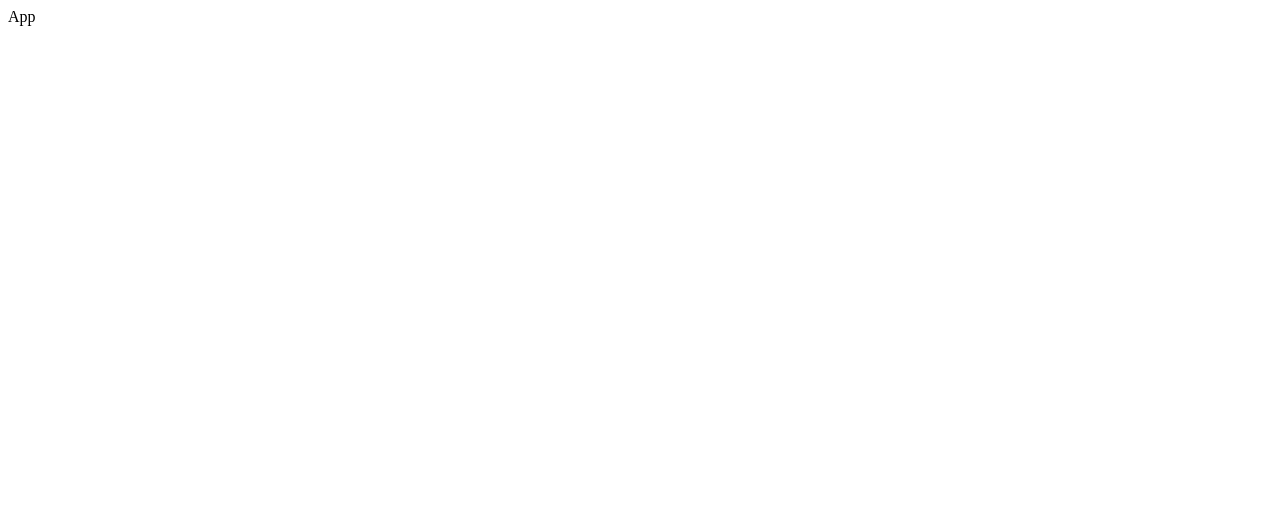
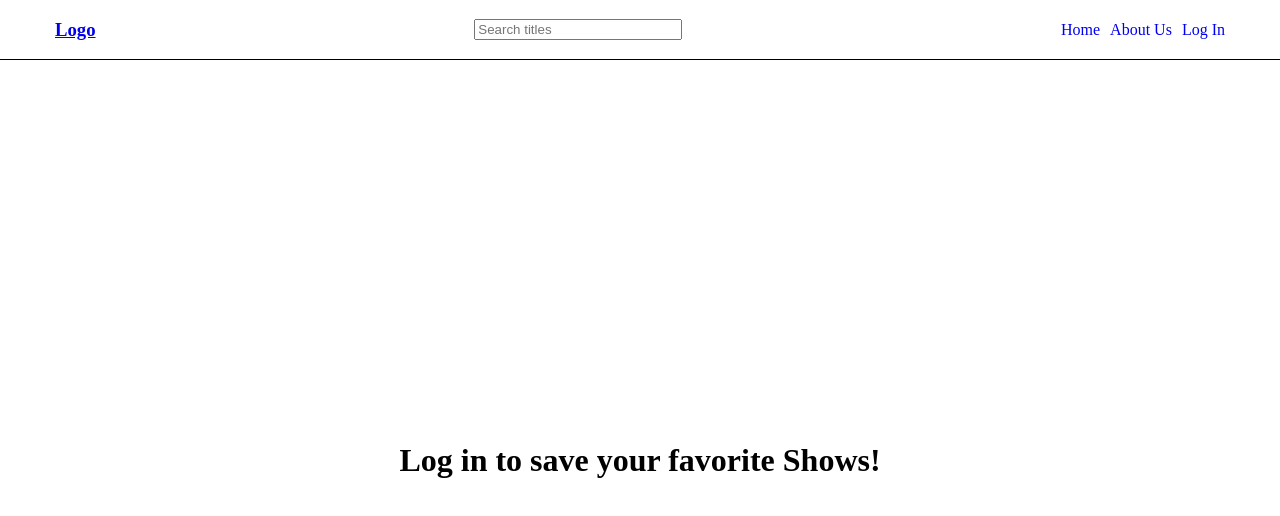
Before and after one commit to CristiMih/tv-series-manager, a React (Vite) app: page / in a window 1280 px wide. Shown: the top 516 px of the page. Built offline with nearby package versions, Linux system fonts and the light colour scheme.

Commit message:
Added SearchBar and Discover components with fetch functionality

```diff
--- a/db.json
+++ b/db.json
@@ -4,4 +4,5 @@
       "id" : 1
     }
   ]
+
 }
--- a/package.json
+++ b/package.json
@@ -12,7 +12,8 @@
   },
   "dependencies": {
     "react": "^19.2.0",
-    "react-dom": "^19.2.0"
+    "react-dom": "^19.2.0",
+    "react-router": "^7.10.1"
   },
   "devDependencies": {
     "@eslint/js": "^9.39.1",
--- /dev/null
+++ b/src/App.css
@@ -0,0 +1,8 @@
+html{
+  font-size: 62.5%;
+}
+
+body {
+  margin: 0;
+  font-size: 1.6rem;
+}
--- a/src/App.jsx
+++ b/src/App.jsx
@@ -1,7 +1,24 @@
+import { useEffect, useState } from "react";
+import { BrowserRouter, Route, Routes } from "react-router";
+import Nav from "./components/Nav/Nav"
+import ContentSection from "./components/ContentSection/Content";
+import Discover from "./components/Discover/Discover"
+import "./App.css"
+
 export default function App() {
-  return(
-    <>
-      <div>App</div>
-    </>
-  )
+
+  return (
+
+    <BrowserRouter>
+      <Nav />
+      <Routes>
+        <Route path="/" element={<ContentSection />} />
+        <Route path="discover" element={<Discover />}/>
+        <Route path="*" element={<h1>404 Not Found</h1>}/>
+      </Routes>
+    </BrowserRouter>
+
+
+
+  );
 }
--- /dev/null
+++ b/src/components/ContentSection/Content.jsx
@@ -0,0 +1,10 @@
+import styles from "./ContentSection.module.css"
+
+export default function ContentSection() {
+  return(
+    <main className={styles.main}>
+      <h1 className={styles.title}>Log in to save your favorite Shows!</h1>
+    </main>
+
+  )
+}
--- /dev/null
+++ b/src/components/ContentSection/ContentSection.module.css
@@ -0,0 +1,6 @@
+.main {
+  height: 100vh;
+  display: flex;
+  align-items: center;
+  justify-content: center;
+}
--- /dev/null
+++ b/src/components/Discover/Discover.jsx
@@ -0,0 +1,41 @@
+import { useEffect, useState } from "react";
+import { useLocation } from "react-router";
+
+export default function Search() {
+  const [results, setResults] = useState([]);
+  const [loading, setLoading] = useState(true);
+
+  const location = useLocation();
+  const params = new URLSearchParams(location.search);
+  const query = params.get('query');
+
+  useEffect(() => {
+    if(!query) return;
+
+    fetch(`https://api.tvmaze.com/search/shows?q=${query}`)
+      .then((res) => res.json())
+      .then((data) => {
+        setResults(data);
+        console.log(data)
+        setLoading(false);
+      })
+      .catch((err) => { console.error("Eroare la fetch:", err); setLoading(false); });
+  }, [query]);
+
+  if (loading) {
+    return <p>Se incarca...</p>
+  }
+
+  return(
+    <div>
+      <h2>Rezultatele pentru: {query}</h2>
+      <div style={{ display: "flex", flexWrap: "wrap", gap: "0.5rem" }}>
+        {results.map((item, index) => (
+        <div key={index}>
+          <img src={item.show?.image?.medium}/>
+        </div>
+        ))}
+      </div>
+    </div>
+  )
+}
--- /dev/null
+++ b/src/components/Nav/Nav.jsx
@@ -0,0 +1,23 @@
+import styles from "./Nav.module.css"
+import { useNavigate, Link } from "react-router"
+import SearchForm from "./SearchForm"
+
+export default function Nav() {
+  return(
+    <nav className={styles.nav}>
+      <Link to="/">
+        <h3>Logo</h3>
+      </Link>
+      <SearchForm />
+      <menu className={styles.menu}>
+        <li>
+          <a href="#">Home</a>
+        </li>
+        <li>
+          <a href="#">About Us</a>
+          </li>
+        <li><a href="#">Log In</a></li>
+      </menu>
+    </nav>
+  )
+}
--- /dev/null
+++ b/src/components/Nav/Nav.module.css
@@ -0,0 +1,26 @@
+.nav{
+  display: flex;
+  align-items: center;
+  justify-content: space-between;
+  padding: 0 55px;
+  border-bottom: 1px solid black ;
+
+  & input {
+    min-width: 20rem;
+    max-width: 30rem;
+    flex-grow: 2;
+  }
+}
+
+.menu{
+  margin: 0;
+  padding: 0;
+  display: flex;
+  list-style: none;
+  gap: 10px;
+
+  & a {
+    text-decoration: none;
+  }
+
+}
--- /dev/null
+++ b/src/components/Nav/SearchForm.jsx
@@ -0,0 +1,16 @@
+import { useNavigate } from "react-router";
+import { useState } from "react";
+export default function SearchForm(){
+  const navigate = useNavigate();
+  const [query, setQuery] = useState('');
+
+  function handleSubmit(e){
+    e.preventDefault();
+    navigate(`/discover?query=${query}`);
+  }
+  return(
+    <form onSubmit={handleSubmit}>
+        <input type="text" placeholder="Search titles" value={query} onChange={(e) => setQuery(e.target.value)}/>
+      </form>
+  )
+}
```
Also changed, not shown: 1 other file (tests, documents, lock files or other folders).
